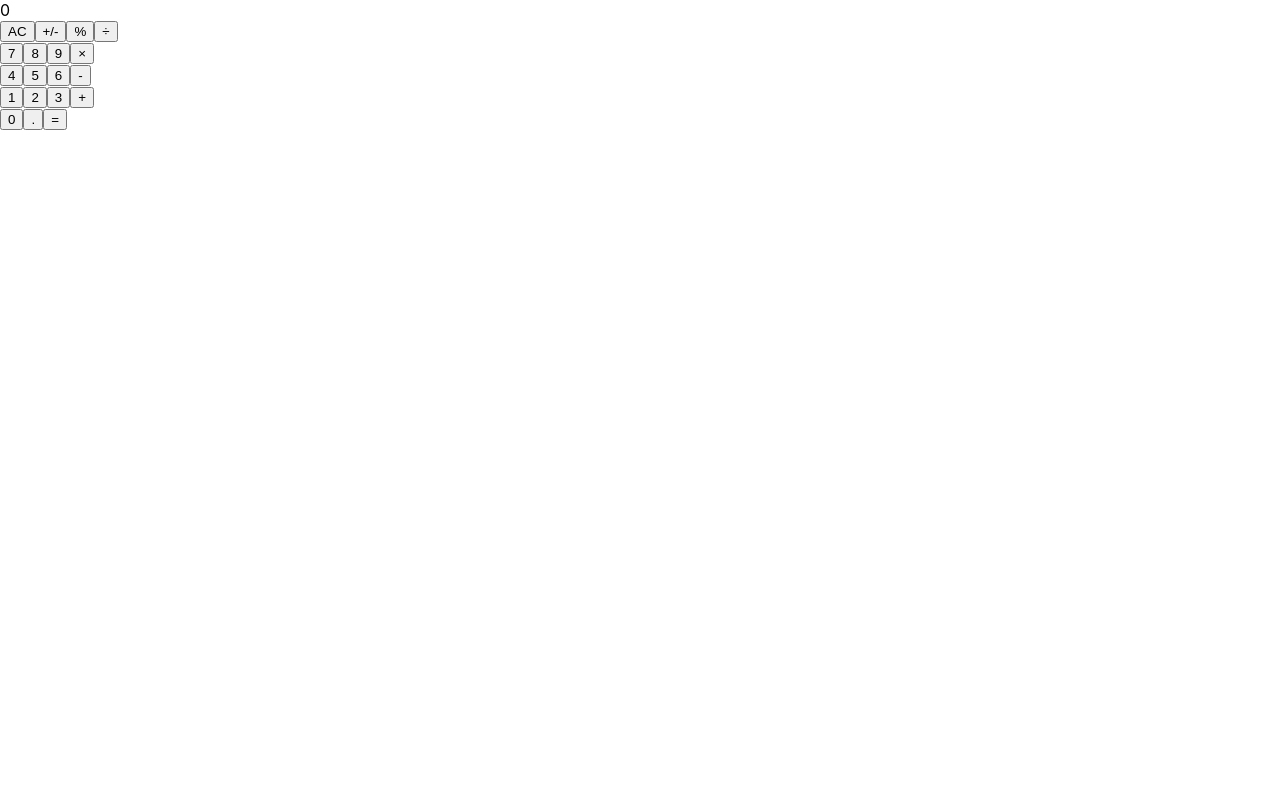
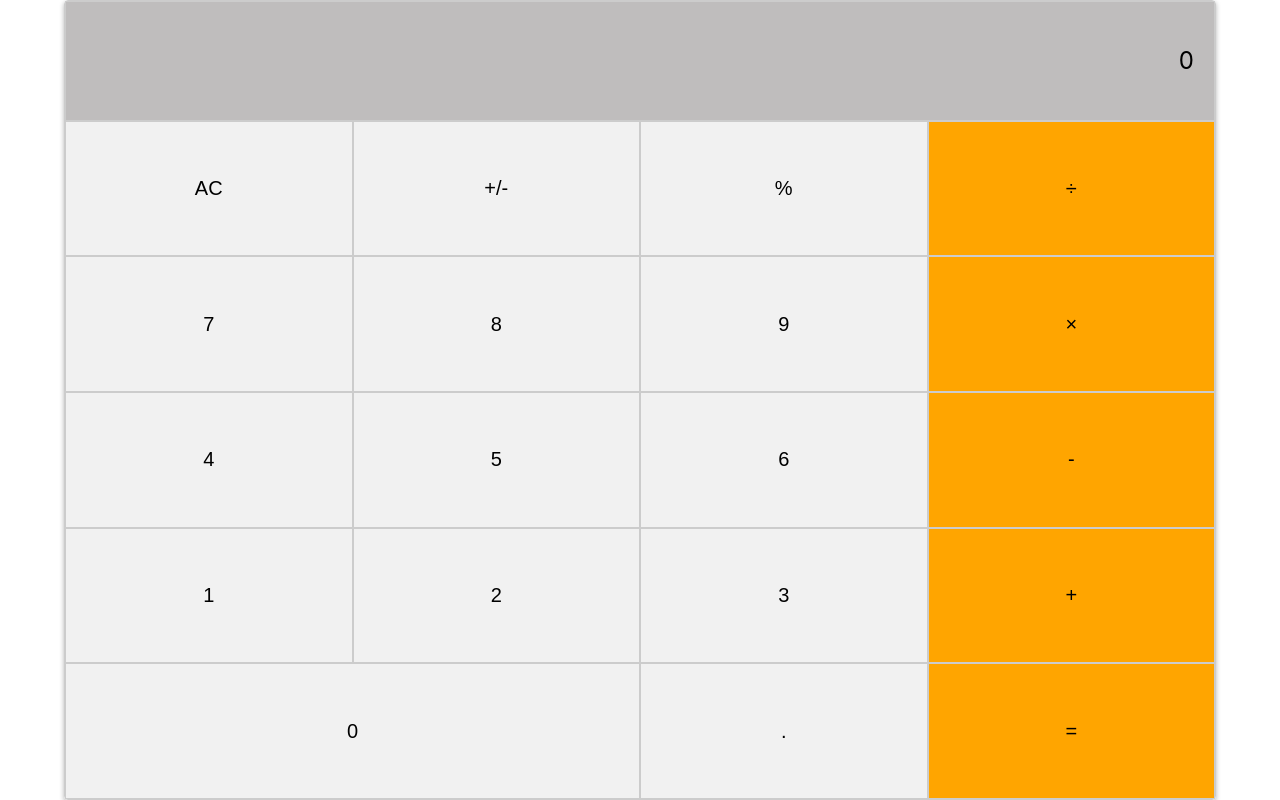
Before and after one commit to kazim110/math-magicians2, a React (Create React App) app: page / in a window 1280 px wide. Built offline with nearby package versions, Linux system fonts and the light colour scheme.

Commit message:
Add component and its style

```diff
--- a/src/App.js
+++ b/src/App.js
@@ -1,10 +1,13 @@
 import './App.css';
 import Calculator from './components/Calculator';
+import './components/css/Calculator.css';
 
 function App() {
   return (
     <div className="App">
-      <Calculator />
+      <section className="container">
+        <Calculator />
+      </section>
     </div>
   );
 }
--- a/src/components/Calculator.js
+++ b/src/components/Calculator.js
@@ -4,7 +4,7 @@ import './css/Calculator.css';
 
 function Calculator() {
   return (
-    <div className="main">
+    <div className="calculator">
       <div className="result-box">0</div>
       <CalculatorButtons />
     </div>
--- a/src/components/CalculatorButtons.js
+++ b/src/components/CalculatorButtons.js
@@ -2,7 +2,7 @@ import React from 'react';
 
 function CalculatorButtons() {
   return (
-    <div>
+    <div className="keypad">
       <div>
         <button type="button" className="AC left">AC</button>
         <button type="button" className="+/- left">+/-</button>
@@ -10,10 +10,10 @@ function CalculatorButtons() {
         <button type="button" className="/ right">&#247;</button>
       </div>
       <div>
-        <button type="button" className="7 left">7</button>
-        <button type="button" className="8 left">8</button>
-        <button type="button" className="9 left">9</button>
-        <button type="button" className="* right">&#215;</button>
+        <button type="button" className="seven left">7</button>
+        <button type="button" className="eight left">8</button>
+        <button type="button" className="nine left">9</button>
+        <button type="button" className="multiply right">&#215;</button>
       </div>
       <div>
         <button type="button" className="4 left">4</button>
@@ -28,7 +28,7 @@ function CalculatorButtons() {
         <button type="button" className="+ right">+</button>
       </div>
       <div>
-        <button type="button" className="0 left">0</button>
+        <button type="button" className="zero left">0</button>
         <button type="button" className=". left">.</button>
         <button type="button" className="= right">=</button>
       </div>
--- a/src/components/css/Calculator.css
+++ b/src/components/css/Calculator.css
@@ -1,6 +1,70 @@
 
-.main {
-  width: 60%;
+:root {
+  --orange: orange;
+  --lightGray: rgb(241, 241, 241);
+  --gray: rgb(191, 189, 189);
+}
+
+* {
+  box-sizing: border-box;
+}
+
+.container {
+  width: 90vw;
+  height: 100vh;
+  margin: 0 auto;
   display: flex;
-  flex-direction: column;
+  justify-content: center;
+  align-items: center;
 }
+
+.calculator {
+  width: 90vw;
+  height: 100vh;
+  margin: 5% auto;
+  border: 1px solid #ccc;
+  border-radius: 4px;
+  box-shadow: 0 2px 5px rgba(0, 0, 0, 0.3);
+}
+
+.result-box {
+  height: 15%;
+  padding: 20px;
+  display: flex;
+  justify-content: flex-end;
+  align-items: center;
+  font-size: 24px;
+  background-color: var(--gray);
+  border: 1px solid #ccc;
+}
+
+.keypad {
+  width: 100%;
+  height: 85%;
+  display: grid;
+  margin: 0;
+}
+
+.keypad > div {
+  width: 100%;
+  height: 100%;
+  display: flex;
+  justify-content: space-between;
+}
+
+button {
+  width: 25%;
+  height: 100%;
+  font-size: 20px;
+  background-color: var(--lightGray);
+  border: 1px solid #ccc;
+  cursor: pointer;
+}
+
+.zero {
+  width: 50%;
+}
+
+.right {
+  background-color: var(--orange);
+}
```
